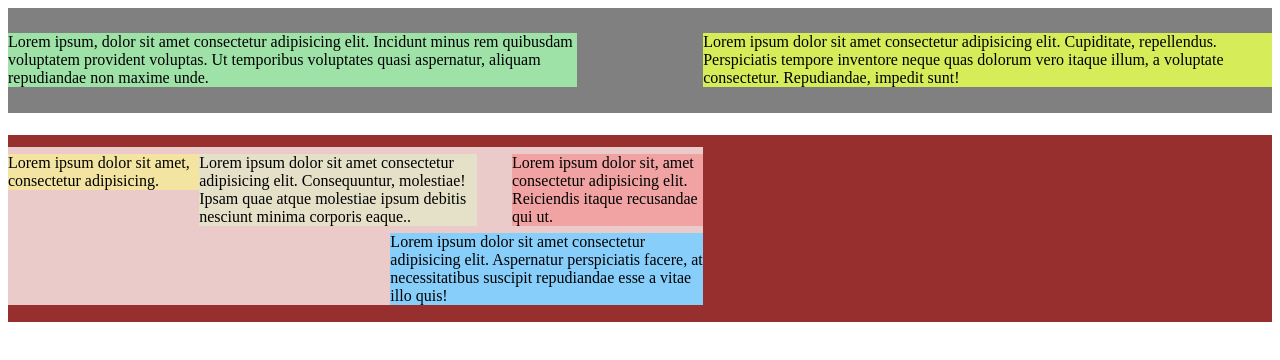
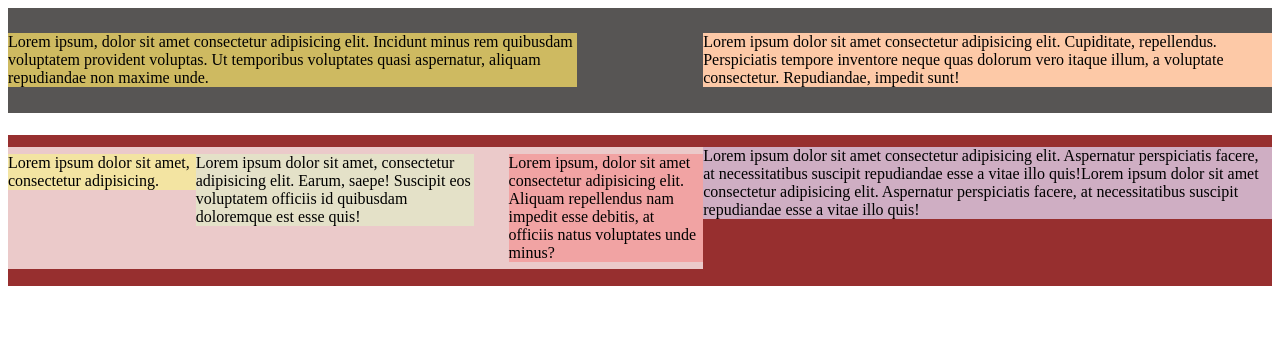
Before and after one commit to ritullia/nd-stulpeliai, a website: page index.html in a window 1280 px wide. Drawn offline with Linux system fonts and the light colour scheme.

Commit message:
Column colors update

```diff
--- a/index.html
+++ b/index.html
@@ -7,33 +7,34 @@
     <title>stulpeliai</title>
 </head>
 <body>
-    <div style="background-color: grey;
+    <div style="background-color: rgb(87, 85, 84);
                 margin-top: 0;
                 width: 100;
                 display: inline-block;">
-        <div style="background-color: rgb(158, 226, 167);
+        <div style="background-color: rgb(206, 186, 97);
                     display: inline-block;
                     margin-top: 2%;
                     margin-bottom: 2%;
                     width: 45%;
                     float: left;">Lorem ipsum, dolor sit amet consectetur adipisicing elit. Incidunt minus rem quibusdam voluptatem provident voluptas. Ut temporibus voluptates quasi aspernatur, aliquam repudiandae non maxime unde.</div>
-        <div style="background-color: rgb(214, 236, 88);
+        <div style="background-color: rgb(253, 201, 167);
                     margin-top: 2% ;
                     width: 45%;
                     display: inline-block;
-                    float: right;">Lorem ipsum dolor sit amet consectetur adipisicing elit. Cupiditate, repellendus. Perspiciatis tempore inventore neque quas dolorum vero itaque illum, a voluptate consectetur. Repudiandae, impedit sunt!</div>
+                    float: right;">
+                    Lorem ipsum dolor sit amet consectetur adipisicing elit. Cupiditate, repellendus. Perspiciatis tempore inventore neque quas dolorum vero itaque illum, a voluptate consectetur. Repudiandae, impedit sunt!</div>
     </div>
     <br>
     <br>
     <div style="background-color: rgb(151, 47, 47);
                 width: 100%;
-                display: ;">
+                display: inline-block;">
         <div style="background-color: rgb(235, 202, 202);
                 width: 55%;
                 margin-top: 1%;
                 margin-bottom: 1%;
                 display: inline-block;">
-            <div style="width: 27.5%;
+            <div style="width: 27%;
                 background-color: rgb(243, 228, 162);
                 float: left;
                 margin-top: 1%;
@@ -42,17 +43,20 @@
                 background-color: rgb(228, 225, 200);
                 float: left;
                 margin-top: 1%;
-                margin-bottom: 1%;">Lorem ipsum dolor sit amet consectetur adipisicing elit. Consequuntur, molestiae! Ipsam quae atque molestiae ipsum debitis nesciunt minima corporis eaque..</div>
-            <div style="width: 27.5%;
+                margin-bottom: 1%;">Lorem ipsum dolor sit amet, consectetur adipisicing elit. Earum, saepe! Suscipit eos voluptatem officiis id quibusdam doloremque est esse quis!</div>
+            <div style="width: 28%;
                 background-color: rgb(241, 163, 163);
                 margin-left: 5%;
                 margin-top: 1%;
                 margin-bottom: 1%;
-                float: right">Lorem ipsum dolor sit, amet consectetur adipisicing elit. Reiciendis itaque recusandae qui ut.</div>
-    <div style="background-color: lightskyblue;
+                float: right">Lorem ipsum, dolor sit amet consectetur adipisicing elit. Aliquam repellendus nam impedit esse debitis, at officiis natus voluptates unde minus?</div>
+        </div>
+    <div style="background-color: rgb(207, 174, 195);
                 width: 45%;
+                margin-top: 1%;
+                margin-bottom: 1%;
                 float: right;
-                display:inline-block">Lorem ipsum dolor sit amet consectetur adipisicing elit. Aspernatur perspiciatis facere, at necessitatibus suscipit repudiandae esse a vitae illo quis!</div>
+                display:inline-block">Lorem ipsum dolor sit amet consectetur adipisicing elit. Aspernatur perspiciatis facere, at necessitatibus suscipit repudiandae esse a vitae illo quis!Lorem ipsum dolor sit amet consectetur adipisicing elit. Aspernatur perspiciatis facere, at necessitatibus suscipit repudiandae esse a vitae illo quis! </div>
     </div>
     </div>
 
```
